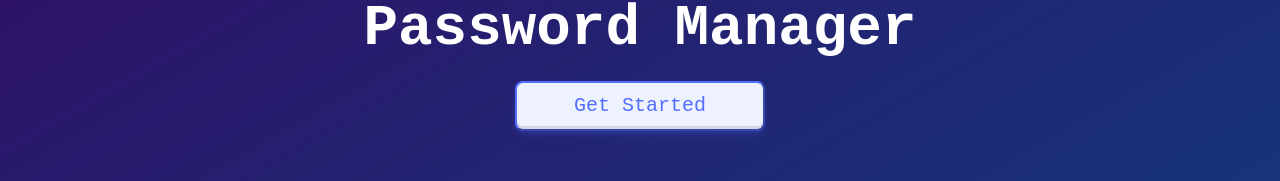
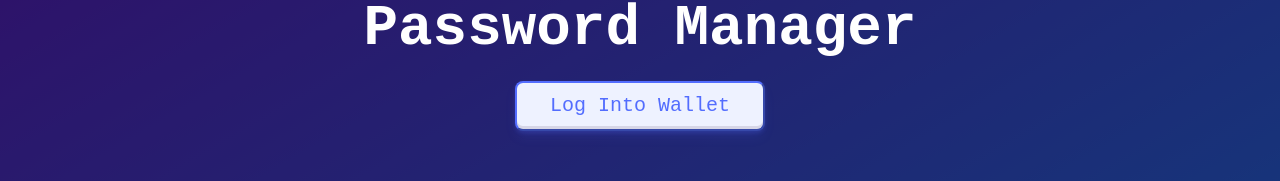
Before and after one commit to Ahmad-Darami/PasswordManager, a Next.js app: page / in a window 1280 px wide. Shown: the part 362-543 px from the top of the page. Built offline with nearby package versions, Linux system fonts and the light colour scheme.

Commit message:
Added Landing Page Login Behavior

```diff
--- a/components/LandingPage/Landing.js
+++ b/components/LandingPage/Landing.js
@@ -2,11 +2,23 @@ import React from 'react';
 import styled from 'styled-components';
 import GlobalStyle from '/pages/_app.js';
 import { useRouter } from 'next/router';
-import {handleConnectWallet} from '/components/Dashboard/Navbar'
+import {handleConnectWallet} from '/components/Dashboard/Navbar';
+import { useStateContext } from '@/context/StateContext';
 
 
 const Landing = () => {
+  const { user, handleConnectWallet, logOutWallet } = useStateContext()
   const router = useRouter();
+
+  const login = async () => {
+    await handleConnectWallet();
+    };
+
+  if (user !== null) {
+    router.push('/dashboard')
+
+  }
+
   return (
     <Section>
       <Overlay>
@@ -18,7 +30,7 @@ const Landing = () => {
             </Header>
             <SubheaderAndStarsColumn>
               {/* <SubHeader>Insert creative subheader here</SubHeader> */}
-              <CTAButton onClick = {handleConnectWallet} >Get Started</CTAButton>
+              <CTAButton onClick = {login} >Log Into Wallet</CTAButton>
             </SubheaderAndStarsColumn>
           </HeroTextColumn>
         </Container>
```
